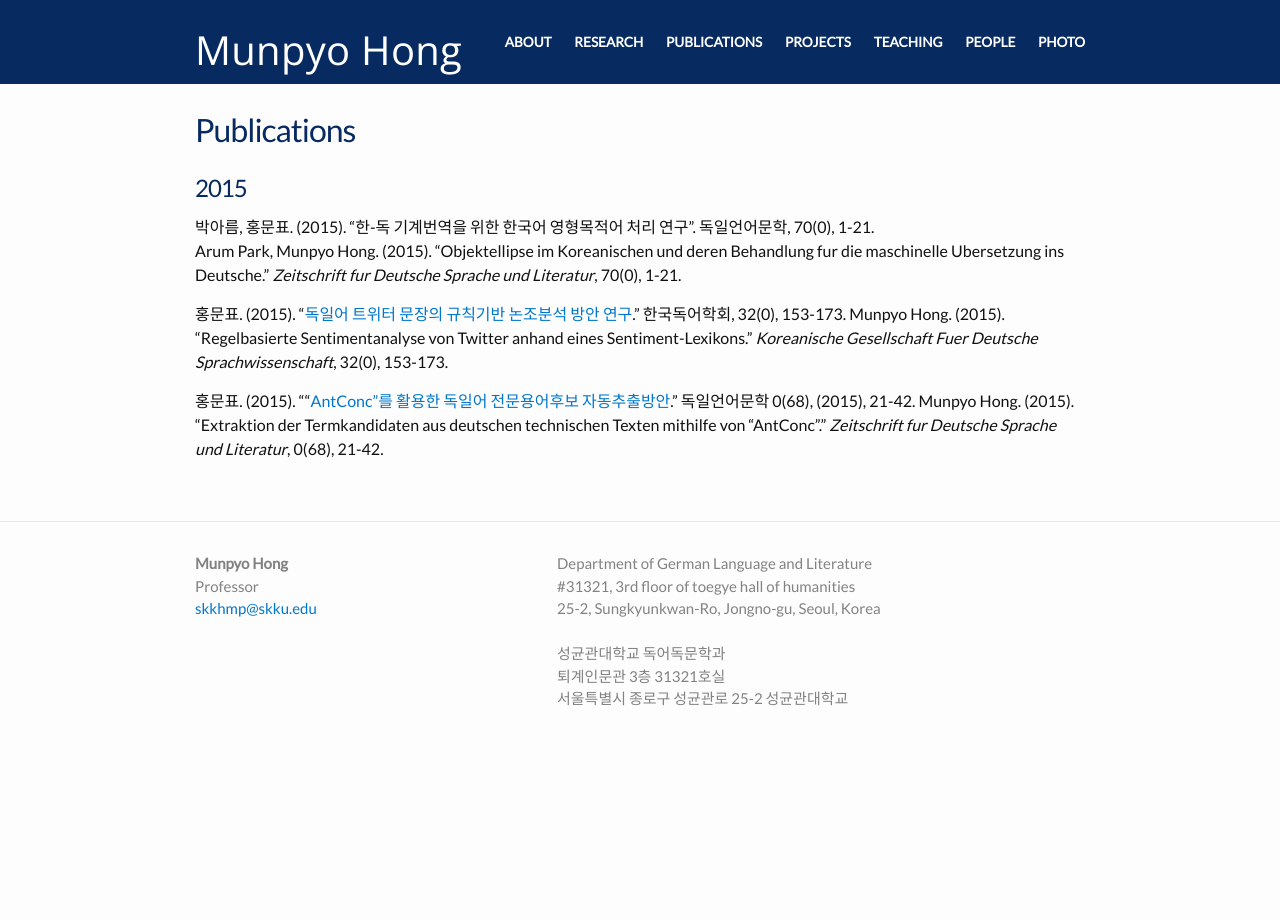
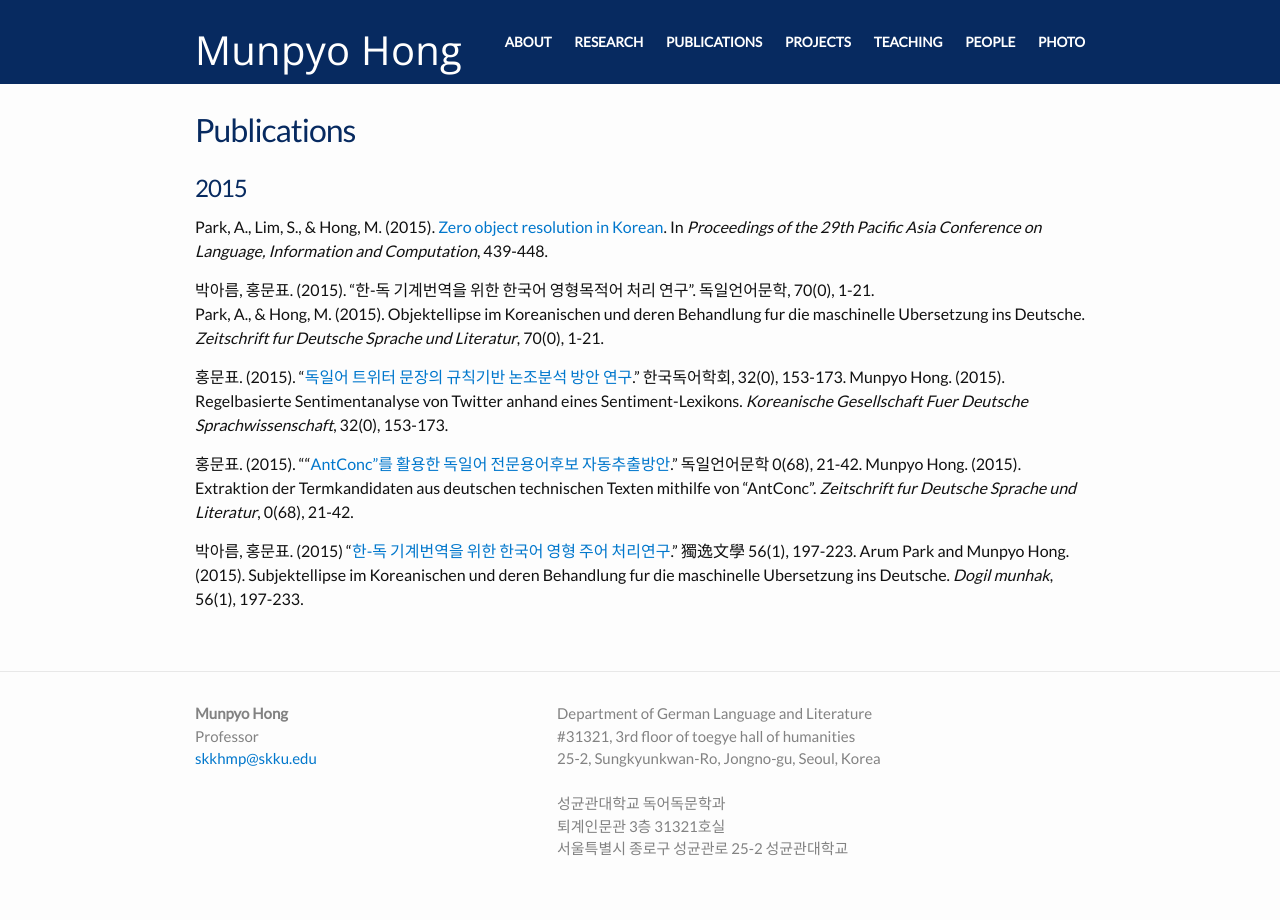
Before and after one commit to skkhmp/skkhmp.github.io, a Jekyll site: the page built from publications.md, in a window 1280 px wide. Built offline with Jekyll 4.4.1, drawn with Linux system fonts in a browser that asks for light colours; some web fonts are replaced.

Commit message:
Update publications.md

```diff
--- a/publications.md
+++ b/publications.md
@@ -4,11 +4,16 @@ title: Publications
 permalink: /publications/
 ---
 # 2015
+Park, A., Lim, S., & Hong, M. (2015). [Zero object resolution in Korean](https://www.aclweb.org/anthology/Y15-1050.pdf). In *Proceedings of the 29th Pacific Asia Conference on Language, Information and Computation*, 439-448.
+
 박아름, 홍문표. (2015). "한-독 기계번역을 위한 한국어 영형목적어 처리 연구". 독일언어문학, 70(0), 1-21.
-Arum Park, Munpyo Hong. (2015). "Objektellipse im Koreanischen und deren Behandlung fur die maschinelle Ubersetzung ins Deutsche." *Zeitschrift fur Deutsche Sprache und Literatur*, 70(0), 1-21.
+Park, A., & Hong, M. (2015). Objektellipse im Koreanischen und deren Behandlung fur die maschinelle Ubersetzung ins Deutsche. *Zeitschrift fur Deutsche Sprache und Literatur*, 70(0), 1-21.
 
 홍문표. (2015). "[독일어 트위터 문장의 규칙기반 논조분석 방안 연구](http://www.riss.or.kr/search/detail/DetailView.do?p_mat_type=1a0202e37d52c72d&control_no=037a059b0382821e4884a65323211ff0)." 한국독어학회, 32(0), 153-173.
-Munpyo Hong. (2015). "Regelbasierte Sentimentanalyse von Twitter anhand eines Sentiment-Lexikons." *Koreanische Gesellschaft Fuer Deutsche Sprachwissenschaft*, 32(0), 153-173.
+Munpyo Hong. (2015). Regelbasierte Sentimentanalyse von Twitter anhand eines Sentiment-Lexikons. *Koreanische Gesellschaft Fuer Deutsche Sprachwissenschaft*, 32(0), 153-173.
 
-홍문표. (2015). ""[AntConc"를 활용한 독일어 전문용어후보 자동추출방안](http://www.riss.or.kr/search/detail/DetailView.do?p_mat_type=1a0202e37d52c72d&control_no=b0f698b20df38d1e47de9c1710b0298d)." 독일언어문학 0(68), (2015), 21-42.
-Munpyo Hong. (2015). "Extraktion der Termkandidaten aus deutschen technischen Texten mithilfe von "AntConc"." *Zeitschrift fur Deutsche Sprache und Literatur*, 0(68), 21-42.
+홍문표. (2015). ""[AntConc"를 활용한 독일어 전문용어후보 자동추출방안](http://www.riss.or.kr/search/detail/DetailView.do?p_mat_type=1a0202e37d52c72d&control_no=b0f698b20df38d1e47de9c1710b0298d)." 독일언어문학 0(68), 21-42.
+Munpyo Hong. (2015). Extraktion der Termkandidaten aus deutschen technischen Texten mithilfe von "AntConc". *Zeitschrift fur Deutsche Sprache und Literatur*, 0(68), 21-42.
+
+박아름, 홍문표. (2015) "[한-독 기계번역을 위한 한국어 영형 주어 처리연구](http://www.riss.or.kr/search/detail/DetailView.do?p_mat_type=1a0202e37d52c72d&control_no=c8e69d64922b89fde9810257f7042666)." 獨逸文學 56(1), 197-223.
+Arum Park and Munpyo Hong. (2015). Subjektellipse im Koreanischen und deren Behandlung fur die maschinelle Ubersetzung ins Deutsche. *Dogil munhak*, 56(1), 197-233.
```
